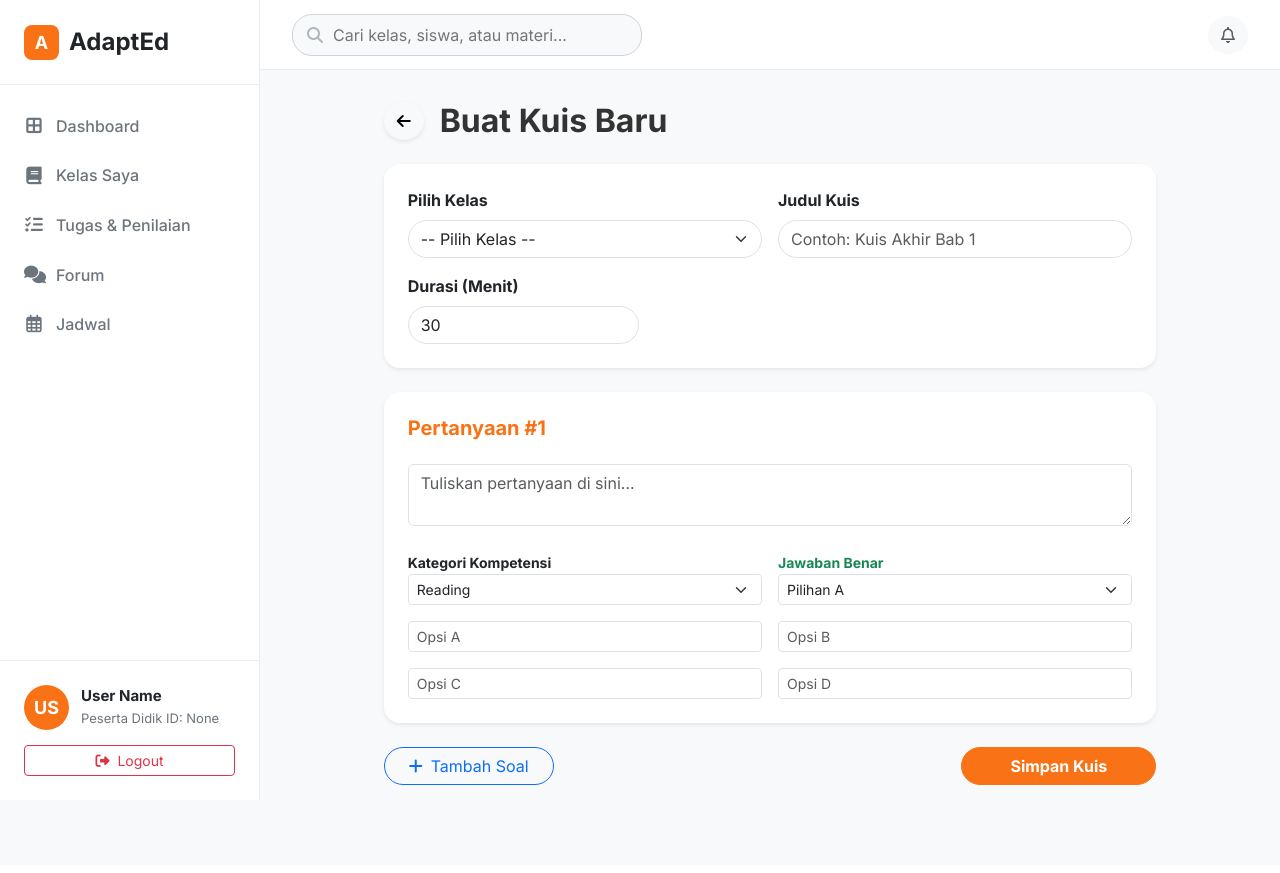
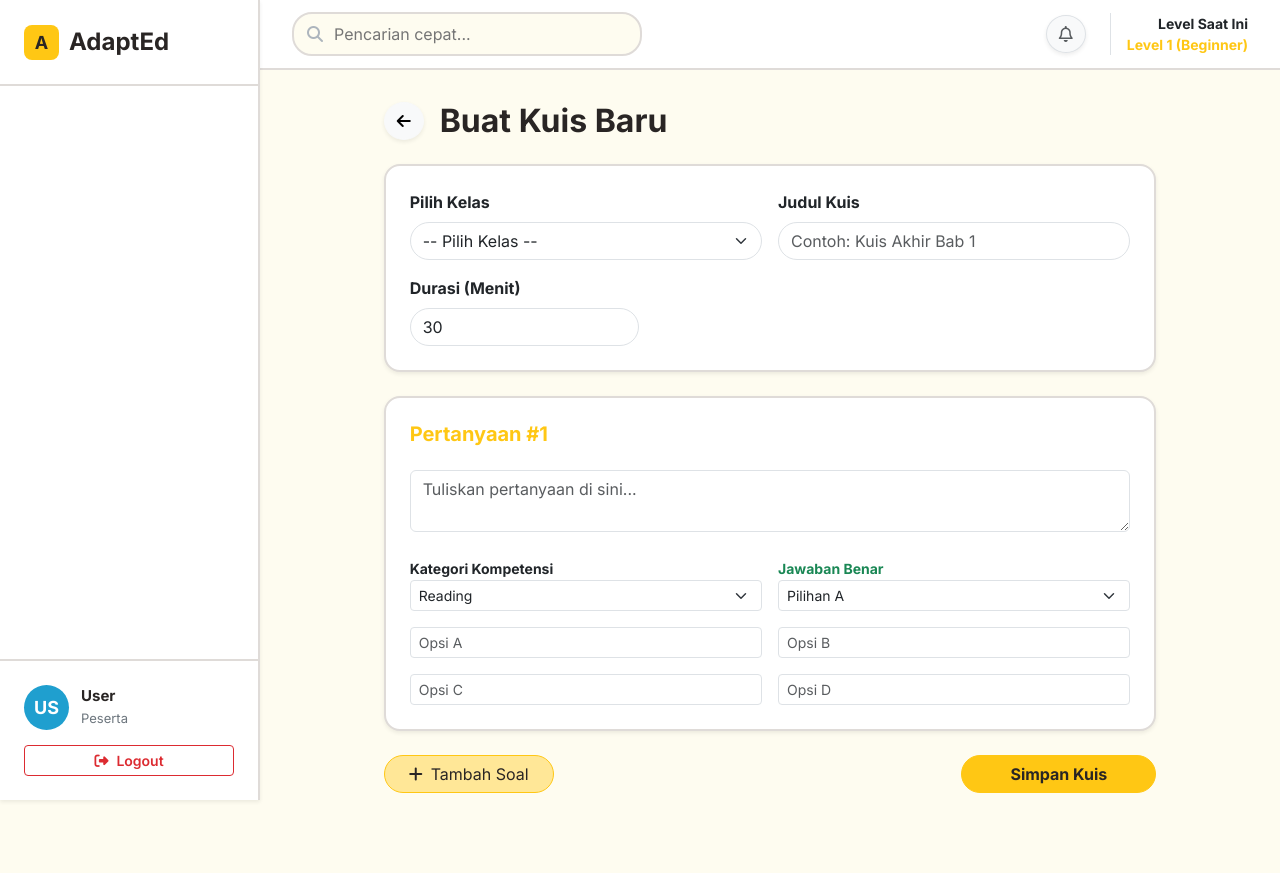
Before and after one commit to NichoAnakBaik/AdaptEd, a Python web app: template flask/templates/pengajar/create_kuis.html in a window 1280 px wide. Before the commit the page ends 800 px from the top, so only its background shows below. Run offline with Jinja, Linux system fonts and the light colour scheme; the template is opened without the code that fills it, so the values that code supplies are empty.

Commit message:
update style

```diff
--- a/flask/static/css/style.css
+++ b/flask/static/css/style.css
@@ -1,132 +1,111 @@
-/* Body Styling */
-body {
-    margin: 0;
-    font-family: 'Segoe UI', Tahoma, Geneva, Verdana, sans-serif;
-    background-color: #f8f9fa;
+/* ==========================================================================
+   TEMA & VARIABEL UTAMA (NAMSAN COURSE)
+   ========================================================================== */
+   :root {
+    --primary: #ffc714;         /* Kuning Dominan */
+    --primary-hover: #ffdd6f;   /* Kuning Lebih Terang untuk Hover */
+    --primary-light: #ffe797;   /* Kuning Sangat Terang */
+
+    --secondary: #1f9fcf;       /* Biru untuk Aksen/Info */
+    --accent-red: #dc2b31;      /* Merah Gelap untuk Peringatan/Logout */
+    --accent-red-light: #f3593f;/* Merah Terang */
+
+    --bg-main: #fefcf0;         /* Putih Hangat untuk Background Utama */
+    --bg-alt: #dfdbd8;          /* Putih Keabu-abuan untuk Border/Shadow */
+    --dark: #292524;            /* Warna Teks Utama & Sidebar */
+
+    --sidebar-width: 260px;
 }
 
-/* Navbar Styling */
-.navbar {
+/* ==========================================================================
+   RESET & PENGATURAN DASAR
+   ========================================================================== */
+body {
+    background-color: var(--bg-main);
     display: flex;
-    justify-content: space-between;
-    align-items: center;
-    background-color: #007BFF;
-    padding: 15px 30px;
-    color: white;
-    flex-wrap: wrap;
+    min-height: 100vh;
+    font-family: 'Inter', 'Poppins', sans-serif;
+    color: var(--dark);
 }
 
-.navbar-brand {
-    font-size: 24px;
-    font-weight: bold;
+/* Override Bootstrap Colors */
+.text-primary { color: var(--primary) !important; }
+.bg-primary { background-color: var(--primary) !important; color: var(--dark) !important; }
+.text-danger { color: var(--accent-red) !important; }
+.text-info { color: var(--secondary) !important; }
+.badge.bg-primary { background-color: var(--primary) !important; color: var(--dark) !important; }
+
+/* Override Buttons */
+.btn-primary { background-color: var(--primary) !important; border-color: var(--primary) !important; color: var(--dark) !important; font-weight: 600; }
+.btn-primary:hover { background-color: var(--primary-hover) !important; border-color: var(--primary-hover) !important; color: var(--dark) !important; }
+.btn-outline-primary { color: var(--dark) !important; border-color: var(--primary) !important; background-color: var(--primary-light); }
+.btn-outline-primary:hover { background-color: var(--primary) !important; color: var(--dark) !important; }
+.btn-success { background-color: var(--secondary) !important; border-color: var(--secondary) !important; color: white !important;}
+.btn-outline-danger { border-color: var(--accent-red); color: var(--accent-red); font-weight: 600;}
+.btn-outline-danger:hover { background-color: var(--accent-red); color: white; }
+
+/* Override Cards */
+.card { border: 2px solid var(--bg-alt) !important; background-color: #ffffff !important; }
+
+/* ==========================================================================
+   LAYOUT DASHBOARD (SIDEBAR & TOPBAR)
+   ========================================================================== */
+.sidebar { width: var(--sidebar-width); background: #ffffff; border-right: 2px solid var(--bg-alt); height: 100vh; position: fixed; top: 0; left: 0; display: flex; flex-direction: column; z-index: 1000; }
+.sidebar-header { padding: 1.5rem; border-bottom: 2px solid var(--bg-alt); }
+.brand { font-size: 24px; font-weight: 800; color: var(--dark); text-decoration: none; display: flex; align-items: center; gap: 10px; }
+.brand .logo-box { background: var(--primary); color: var(--dark); width: 35px; height: 35px; border-radius: 8px; display: flex; align-items: center; justify-content: center; font-size: 18px; }
+
+.sidebar-content { flex: 1; padding: 1rem 0; overflow-y: auto; }
+.nav-link { color: #6c757d; padding: 0.8rem 1.5rem; display: flex; align-items: center; gap: 12px; font-weight: 600; transition: 0.2s; text-decoration: none;}
+.nav-link:hover, .nav-link.active { color: var(--dark); background: var(--primary-light); border-right: 5px solid var(--primary); }
+.nav-link i { width: 20px; text-align: center; font-size: 1.1rem; color: var(--secondary); }
+.nav-link.active i { color: var(--accent-red); }
+
+.sidebar-footer { padding: 1.5rem; border-top: 2px solid var(--bg-alt); }
+.profile-box { display: flex; align-items: center; gap: 12px; margin-bottom: 15px; }
+.avatar-initials { background: var(--secondary); color: white; width: 45px; height: 45px; border-radius: 50%; display: flex; align-items: center; justify-content: center; font-weight: bold; font-size: 18px; }
+.profile-info h6 { margin: 0; font-weight: 700; font-size: 15px; color: var(--dark); }
+.profile-info small { color: #6c757d; font-size: 13px; text-transform: capitalize; }
+
+.main-content { margin-left: var(--sidebar-width); flex: 1; display: flex; flex-direction: column; }
+.top-bar { height: 70px; background: #ffffff; display: flex; align-items: center; justify-content: space-between; padding: 0 2rem; border-bottom: 2px solid var(--bg-alt); }
+.search-bar { position: relative; width: 350px; }
+.search-bar input { width: 100%; padding: 8px 15px 8px 40px; border-radius: 20px; border: 2px solid var(--bg-alt); background: var(--bg-main); }
+.search-bar i { position: absolute; left: 15px; top: 50%; transform: translateY(-50%); color: #adb5bd; }
+
+.content-area { padding: 2rem; }
+
+/* ==========================================================================
+   HALAMAN LOGIN & SIGNUP
+   ========================================================================== */
+.auth-wrapper { min-height: 100vh; display: flex; align-items: center; justify-content: center; padding: 2rem 0; width: 100%;}
+.card-header-custom { background: linear-gradient(45deg, var(--primary), var(--primary-hover)); text-align: center; padding: 2rem; color: var(--dark); border-bottom: 3px solid var(--bg-alt);}
+.brand-title { font-size: 45px; font-weight: 800; }
+.brand-title .edu { color: var(--accent-red); }
+.brand-title .sphere { color: var(--secondary); }
+.auth-wrapper .btn-primary, .auth-wrapper .btn-success { background-color: var(--accent-red) !important; border-color: var(--accent-red) !important; color: #ffffff !important; font-weight: 700; }
+.auth-wrapper .btn-primary:hover, .auth-wrapper .btn-success:hover { background-color: var(--accent-red-light) !important; border-color: var(--accent-red-light) !important; }
+.auth-wrapper a { color: var(--secondary); font-weight: 600; text-decoration: none;}
+.auth-wrapper a:hover { color: var(--accent-red); }
+.form-control:focus { border-color: var(--primary); box-shadow: 0 0 0 0.25rem rgba(255, 199, 20, 0.25); }
+
+/* ==========================================================================
+   LANDING PAGE (INDEX.HTML)
+   ========================================================================== */
+.hero-section {
+    background: linear-gradient(135deg, rgba(255, 199, 20, 0.95), rgba(255, 221, 111, 0.9)),
+                url('https://images.unsplash.com/photo-1517147196903-a37ad9d19f15?q=80&w=2000');
+    background-size: cover; background-position: center;
+    color: var(--dark);
+    padding: 8rem 0; text-align: center; width: 100%;
 }
-
-.navbar-links {
-    display: flex;
-    flex-wrap: wrap;
-    align-items: center;
-}
-
-.navbar-links a {
-    margin-left: 15px;
-    text-decoration: none;
-    color: white;
-    font-weight: 500;
-    transition: color 0.3s;
-}
-
-.navbar-links a:hover {
-    color: #d1ecf1;
-}
-
-.logout-btn {
-    background-color: #dc3545;
-    padding: 6px 12px;
-    border-radius: 4px;
-    color: white;
-    margin-left: 15px;
-}
-
-.logout-btn:hover {
-    background-color: #c82333;
-}
-
-/* Content Section */
-.content {
-    padding: 20px;
-}
-
-/* Dashboard Title */
-.dashboard-title {
-    font-size: 24px;
-    color: #333;
-    margin-bottom: 10px;
-}
-
-.lead {
-    font-size: 18px;
-    color: #555;
-    margin-bottom: 20px;
-}
-
-/* Dashboard Grid */
-.dashboard-grid {
-    display: grid;
-    grid-template-columns: 1fr 1fr;
-    gap: 20px;
-}
-
-/* Card Style */
-.card {
-    background-color: #fff;
-    border-radius: 8px;
-    box-shadow: 0 2px 10px rgba(0, 0, 0, 0.1);
-    padding: 20px;
-}
-
-.card-title {
-    font-size: 18px;
-    margin-bottom: 15px;
-    color: #333;
-}
-
-/* List Style */
-.list {
-    list-style-type: none;
-    padding: 0;
-}
-
-.list li {
-    margin-bottom: 10px;
-}
-
-.empty {
-    color: #777;
-}
-
-/* Kelas Grid */
-.kelas-grid {
-    display: grid;
-    grid-template-columns: repeat(auto-fill, minmax(150px, 1fr));
-    gap: 10px;
-}
-
-.kelas-box {
-    background-color: #f0f4f8;
-    padding: 15px;
-    border-radius: 8px;
-    text-align: center;
-    color: #333;
-    font-weight: bold;
-    box-shadow: 0 2px 8px rgba(0, 0, 0, 0.1);
-}
-
-.full-width {
-    grid-column: span 2;
-}
-
-/* Empty State Message */
-.empty {
-    color: #777;
-    font-style: italic;
-}
+.hero-section h1 { font-weight: 800; font-size: 3.8rem; text-shadow: 1px 1px 2px rgba(255,255,255,0.5); }
+.feature-card { border: 2px solid var(--bg-alt); border-radius: 20px; transition: transform 0.3s; box-shadow: 0 5px 15px rgba(0,0,0,0.03); background-color: #ffffff; }
+.feature-card:hover { transform: translateY(-10px); border-color: var(--primary); }
+.feature-icon { font-size: 3rem; color: var(--secondary); }
+.btn-custom { border-radius: 30px; padding: 12px 35px; font-weight: 700; border: none; text-decoration: none; display: inline-block;}
+.btn-masuk { background-color: var(--dark); color: var(--primary); }
+.btn-masuk:hover { background-color: var(--accent-red); color: #ffffff; }
+.btn-daftar { background-color: var(--secondary); color: #ffffff; }
+.btn-daftar:hover { background-color: var(--accent-red); color: #ffffff; }
+.footer { background-color: var(--dark); color: var(--bg-main); padding: 2rem 0; text-align: center; border-top: 5px solid var(--primary); width: 100%;}
--- a/flask/templates/base.html
+++ b/flask/templates/base.html
@@ -9,51 +9,14 @@
   <link href="https://cdnjs.cloudflare.com/ajax/libs/font-awesome/6.5.1/css/all.min.css" rel="stylesheet" />
   <link href="https://fonts.googleapis.com/css2?family=Inter:wght@400;500;600;700&display=swap" rel="stylesheet">
 
-  <style>
-    :root {
-      --primary: #f97316; /* Oranye */
-      --primary-dark: #ea580c;
-      --secondary: #eab308; /* Kuning */
-      --sidebar-width: 260px;
-    }
-
-    body { background-color: #f8f9fa; display: flex; min-height: 100vh; font-family: 'Inter', sans-serif; color: #333; }
-    .text-primary { color: var(--primary) !important; }
-    .bg-primary { background-color: var(--primary) !important; color: #fff !important; }
-    .btn-primary { background-color: var(--primary) !important; border-color: var(--primary) !important; color: #fff !important; }
-    .btn-primary:hover { background-color: var(--primary-dark) !important; border-color: var(--primary-dark) !important; }
-
-    /* Sidebar Sesuai Mockup (Putih/Terang) */
-    .sidebar { width: var(--sidebar-width); background: #ffffff; border-right: 1px solid #e9ecef; height: 100vh; position: fixed; top: 0; left: 0; display: flex; flex-direction: column; z-index: 1000; }
-    .sidebar-header { padding: 1.5rem; border-bottom: 1px solid #e9ecef; }
-    .brand { font-size: 24px; font-weight: 700; color: #212529; text-decoration: none; display: flex; align-items: center; gap: 10px; }
-    .brand .logo-box { background: var(--primary); color: white; width: 35px; height: 35px; border-radius: 8px; display: flex; align-items: center; justify-content: center; font-size: 18px; }
-
-    .sidebar-content { flex: 1; padding: 1rem 0; overflow-y: auto; }
-    .nav-link { color: #6c757d; padding: 0.8rem 1.5rem; display: flex; align-items: center; gap: 12px; font-weight: 500; transition: 0.2s; }
-    .nav-link:hover, .nav-link.active { color: var(--primary); background: rgba(249, 115, 22, 0.08); border-right: 4px solid var(--primary); }
-    .nav-link i { width: 20px; text-align: center; font-size: 1.1rem; }
-
-    /* Profil di Bawah Sesuai Mockup */
-    .sidebar-footer { padding: 1.5rem; border-top: 1px solid #e9ecef; }
-    .profile-box { display: flex; align-items: center; gap: 12px; margin-bottom: 15px; }
-    .avatar-initials { background: var(--primary); color: white; width: 45px; height: 45px; border-radius: 50%; display: flex; align-items: center; justify-content: center; font-weight: bold; font-size: 18px; }
-    .profile-info h6 { margin: 0; font-weight: 700; font-size: 15px; color: #212529; }
-    .profile-info small { color: #6c757d; font-size: 13px; text-transform: capitalize; }
-
-    /* Top Bar Sesuai Mockup (Dengan Search) */
-    .main-content { margin-left: var(--sidebar-width); flex: 1; display: flex; flex-direction: column; }
-    .top-bar { height: 70px; background: #ffffff; display: flex; align-items: center; justify-content: space-between; padding: 0 2rem; border-bottom: 1px solid #e9ecef; }
-    .search-bar { position: relative; width: 350px; }
-    .search-bar input { width: 100%; padding: 8px 15px 8px 40px; border-radius: 20px; border: 1px solid #ced4da; background: #f8f9fa; }
-    .search-bar i { position: absolute; left: 15px; top: 50%; transform: translateY(-50%); color: #adb5bd; }
-
-    .content-area { padding: 2rem; }
-  </style>
+  <!-- PEMANGGILAN STYLE.CSS DARI FOLDER CSS -->
+  <link rel="stylesheet" href="{{ url_for('static', filename='css/style.css') }}">
+  {% block extra_css %}{% endblock %}
 </head>
 <body>
 
-  <aside class="sidebar">
+  <!-- Sidebar Khusus Role -->
+  <aside class="sidebar shadow-sm">
     <div class="sidebar-header">
       <a href="{{ url_for('index') }}" class="brand">
         <div class="logo-box">A</div>
@@ -63,26 +26,39 @@
 
     <div class="sidebar-content">
       <ul class="list-unstyled sidebar-nav">
-        <li>
-            <a class="nav-link" href="{{ url_for('dashboard_pengajar') if session.get('role') == 'pengajar' else url_for('dashboard_siswa') }}">
-                <i class="fas fa-border-all"></i><span>Dashboard</span>
-            </a>
-        </li>
-        <li>
-            <a class="nav-link" href="{{ url_for('materi') if session.get('role') == 'pengajar' else url_for('materi') }}">
-                <i class="fas fa-book"></i><span>Kelas Saya</span>
-            </a>
-        </li>
-        <li>
-            <a class="nav-link" href="{{ url_for('kuis_pengajar') if session.get('role') == 'pengajar' else url_for('kuis_siswa') }}">
-                <i class="fas fa-tasks"></i><span>Tugas & Penilaian</span>
-            </a>
-        </li>
-        {% if session.get('role') == 'siswa' %}
-        <li><a class="nav-link" href="#"><i class="fas fa-chart-line"></i><span>Analytics</span></a></li>
+
+        <!-- ==============================================
+             MENU UNTUK ADMIN
+             ============================================== -->
+        {% if session.get('role') == 'admin' %}
+        <li><a class="nav-link" href="{{ url_for('dashboard_admin') }}"><i class="fas fa-border-all"></i><span>Dashboard Admin</span></a></li>
+        <li><a class="nav-link" href="#"><i class="fas fa-users"></i><span>Data Pengguna</span></a></li>
+        <li><a class="nav-link" href="#"><i class="fas fa-layer-group"></i><span>Manajemen Level 1-5</span></a></li>
+
+        <!-- ==============================================
+             MENU UNTUK PENGAJAR
+             ============================================== -->
+        {% elif session.get('role') == 'pengajar' %}
+        <li><a class="nav-link" href="{{ url_for('dashboard_pengajar') }}"><i class="fas fa-border-all"></i><span>Dashboard</span></a></li>
+        <li><a class="nav-link" href="#"><i class="fas fa-users-class"></i><span>Data Siswa & Kelas</span></a></li>
+        <li><a class="nav-link" href="{{ url_for('materi') }}"><i class="fas fa-book"></i><span>Kelola Modul</span></a></li>
+        <li><a class="nav-link" href="{{ url_for('kuis_pengajar') }}"><i class="fas fa-tasks"></i><span>Kuis & Ujian</span></a></li>
+        <li><a class="nav-link" href="#"><i class="fas fa-comments"></i><span>Forum Kelas</span></a></li>
+        <li><a class="nav-link" href="#"><i class="fas fa-chart-pie"></i><span>Analitik Kelas</span></a></li>
+
+        <!-- ==============================================
+             MENU UNTUK SISWA
+             ============================================== -->
+        {% elif session.get('role') == 'siswa' %}
+        <li><a class="nav-link" href="{{ url_for('dashboard_siswa') }}"><i class="fas fa-border-all"></i><span>Dashboard</span></a></li>
+        <li><a class="nav-link" href="{{ url_for('materi') }}"><i class="fas fa-book-open"></i><span>Modul Belajar</span></a></li>
+        <li><a class="nav-link" href="{{ url_for('kuis_siswa') }}"><i class="fas fa-pen-nib"></i><span>Kuis & Ujian</span></a></li>
+        <li><a class="nav-link" href="#"><i class="fas fa-comments"></i><span>Forum Kelas</span></a></li>
+        <li><a class="nav-link" href="#"><i class="fas fa-user-check"></i><span>Absensi & Logbook</span></a></li>
+        <li><a class="nav-link" href="#"><i class="fas fa-certificate"></i><span>Sertifikat Level</span></a></li>
+        <li><a class="nav-link text-info" href="#"><i class="fas fa-brain"></i><span>Analitik & AI</span></a></li>
         {% endif %}
-        <li><a class="nav-link" href="{{ url_for('forum') }}"><i class="fas fa-comments"></i><span>Forum</span></a></li>
-        <li><a class="nav-link" href="{{ url_for('live_class') }}"><i class="far fa-calendar-alt"></i><span>Jadwal</span></a></li>
+
       </ul>
     </div>
 
@@ -90,8 +66,8 @@
         <div class="profile-box">
             <div class="avatar-initials">{{ session.get('nama', 'User')[:2].upper() }}</div>
             <div class="profile-info">
-                <h6>{{ session.get('nama', 'User Name') }}</h6>
-                <small>{{ 'Tenaga Pendidik' if session.get('role') == 'pengajar' else 'Peserta Didik' }} ID: {{ session.get('user_id') }}</small>
+                <h6>{{ session.get('nama', 'User') }}</h6>
+                <small>{{ session.get('role', 'Peserta') | capitalize }}</small>
             </div>
         </div>
         <form method="POST" action="{{ url_for('logout') }}">
@@ -100,22 +76,58 @@
     </div>
   </aside>
 
+  <!-- Main Content Area -->
   <div class="main-content">
     <header class="top-bar">
-        <div class="search-bar">
+        <!-- Search bar agar tetap mengikuti Mockup -->
+        <div class="search-bar d-none d-md-block">
             <i class="fas fa-search"></i>
-            <input type="text" placeholder="Cari kelas, siswa, atau materi...">
+            <input type="text" placeholder="Pencarian cepat...">
         </div>
-        <div class="d-flex align-items-center gap-3">
-            <button class="btn btn-light rounded-circle"><i class="far fa-bell text-muted"></i></button>
+
+        <div class="d-flex align-items-center gap-3 ms-auto">
+            <button class="btn btn-light rounded-circle shadow-sm border"><i class="far fa-bell text-muted"></i></button>
+            <div class="d-none d-sm-block text-end ms-2 border-start ps-3">
+                <div class="fw-bold text-dark" style="font-size: 14px;">Level Saat Ini</div>
+                <div class="small text-primary fw-bold">Level 1 (Beginner)</div> <!-- Placeholder Level -->
+            </div>
         </div>
     </header>
 
     <main class="content-area">
+      <!-- Tempat Pesan Sukses/Error -->
+      {% with messages = get_flashed_messages(with_categories=true) %}
+        {% if messages %}
+          {% for category, message in messages %}
+            <div class="alert alert-{{ category }} alert-dismissible fade show mb-4 shadow-sm border-0" role="alert" style="border-left: 4px solid var(--accent-red) !important;">
+              {{ message }}
+              <button type="button" class="btn-close" data-bs-dismiss="alert" aria-label="Close"></button>
+            </div>
+          {% endfor %}
+        {% endif %}
+      {% endwith %}
+
+      <!-- Konten Utama Halaman -->
       {% block content %}{% endblock %}
     </main>
   </div>
 
   <script src="https://cdn.jsdelivr.net/npm/bootstrap@5.3.3/dist/js/bootstrap.bundle.min.js"></script>
+
+  <!-- Skrip Otomatis Aktif Menu -->
+  <script>
+    document.addEventListener("DOMContentLoaded", function () {
+      const navLinks = document.querySelectorAll(".nav-link");
+      const currentPath = window.location.pathname;
+
+      navLinks.forEach(link => {
+        const linkPath = link.getAttribute("href");
+        if (linkPath === currentPath) {
+          link.classList.add("active");
+        }
+      });
+    });
+  </script>
+  {% block extra_js %}{% endblock %}
 </body>
 </html>
--- a/flask/templates/index.html
+++ b/flask/templates/index.html
@@ -39,7 +39,6 @@
                         <a class="btn btn-light btn-lg btn-custom px-5 text-warning" href="{{ url_for('dashboard_siswa') }}">Kembali ke Dashboard</a>
                     {% endif %}
                 {% else %}
-                    <a class="btn btn-light btn-lg btn-custom px-5" style="color: #f97316;" href="{{ url_for('signup') }}">Daftar Sekarang</a>
                     <a class="btn btn-outline-light btn-lg btn-custom px-5" href="{{ url_for('login') }}">Masuk</a>
                 {% endif %}
             </div>
```
